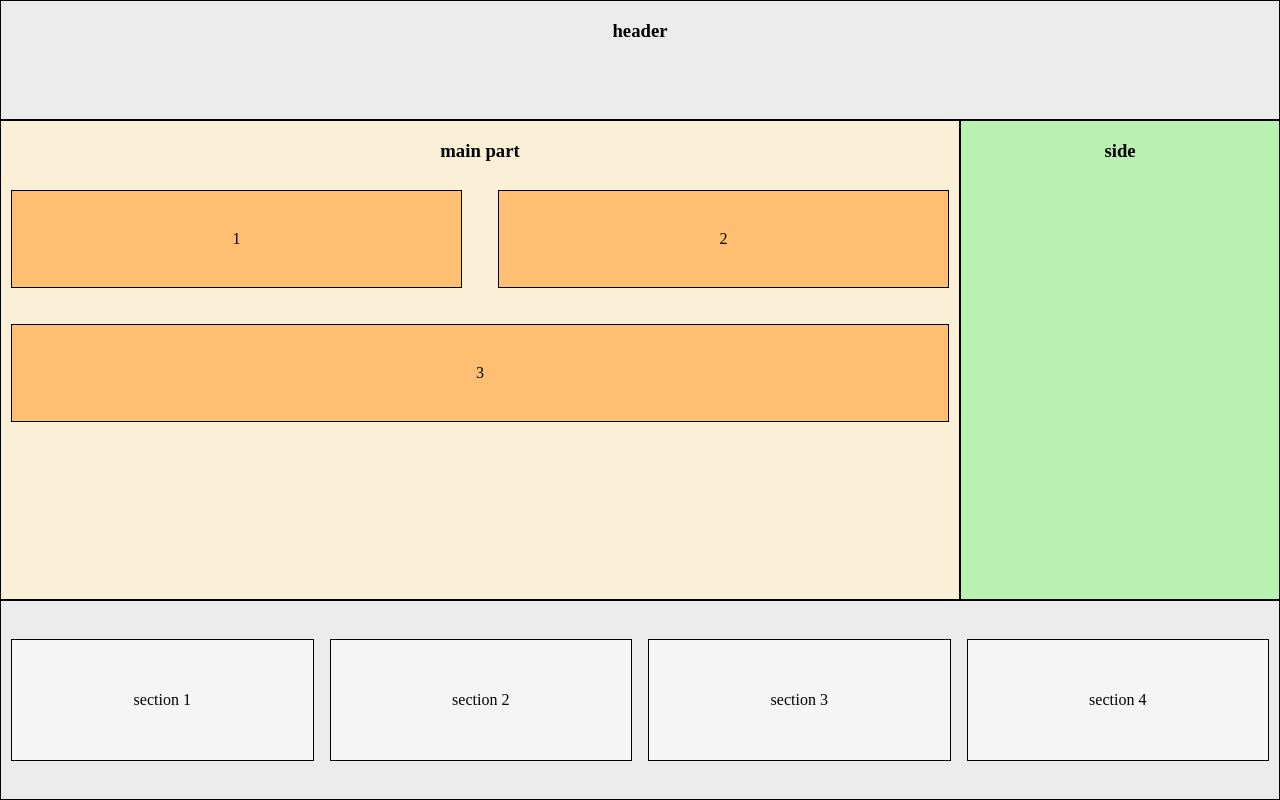
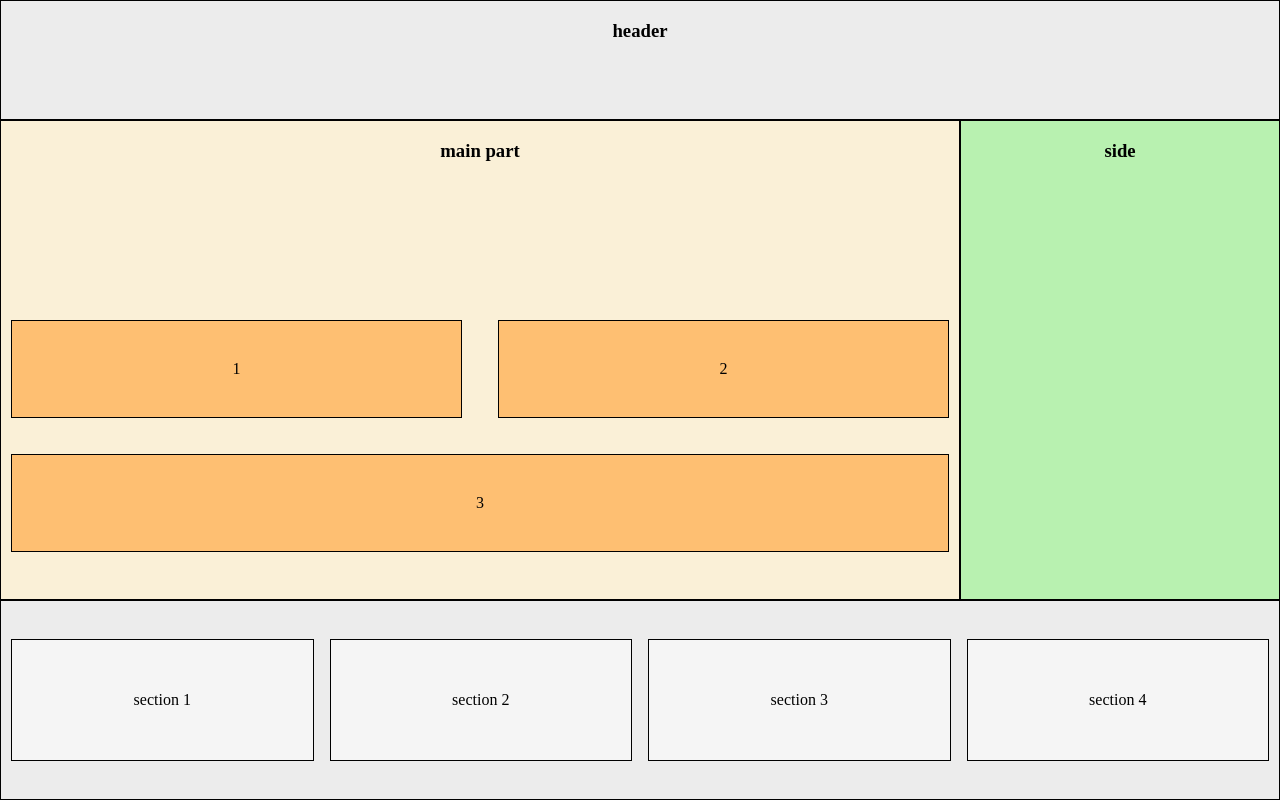
Before and after one commit to ZiVictoria/w6_grid, a plain HTML site: page index.html in a window 1280 px wide. Drawn offline with Linux system fonts and the light colour scheme.

Commit message:
add styles

```diff
--- a/styles.css
+++ b/styles.css
@@ -12,18 +12,11 @@
 
 .main_content{
     display: grid;
-    max-height: 80%;
+    min-height: 80%;
     grid-template-columns: 1fr 1fr;
     gap: 1rem;
     align-content: end;
 
-}
-
-.box_1,
-.box_2,
-.box_3{
-    height: 12vh;
-    margin: 10px;
 }
 
 main{
@@ -56,6 +49,8 @@ footer{
 .box_2,
 .box_3 {
     border: 1px solid black;
+    min-height: 12vh;
+    margin: 10px;
     background-color: rgb(254, 191, 114);
     display: flex;
     justify-content: center;
```
